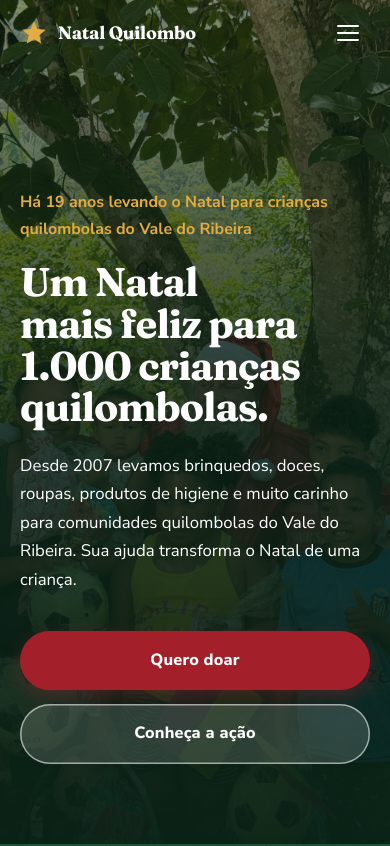
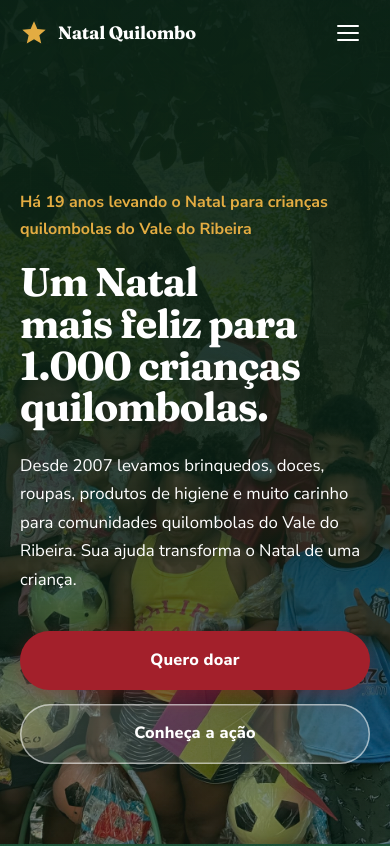
Before and after one commit to LuksFGS/Natal-Quilombo, a website: page index.html in a window 390 px wide. Shown: the top 846 px of the page. Drawn offline with Linux system fonts and the light colour scheme; no server answers.

Commit message:
Degrade verde da capa de cima para baixo

```diff
--- a/css/style.css
+++ b/css/style.css
@@ -410,8 +410,7 @@ button {
   inset: 0;
   z-index: -1;
   background:
-    linear-gradient(90deg, rgba(10, 34, 22, .96) 0%, rgba(10, 34, 22, .82) 45%, rgba(10, 34, 22, .3) 100%),
-    linear-gradient(0deg, rgba(10, 34, 22, .7) 0%, transparent 40%);
+    linear-gradient(180deg, rgba(10, 34, 22, .96) 0%, rgba(10, 34, 22, .82) 50%, rgba(10, 34, 22, .45) 100%);
 }
 
 .inicio__conteudo {
@@ -1519,7 +1518,7 @@ button {
 
   /* No celular a película escurece de baixo para cima */
   .inicio::before {
-    background: linear-gradient(0deg, rgba(10, 34, 22, .97) 0%, rgba(10, 34, 22, .85) 50%, rgba(10, 34, 22, .5) 100%);
+    background: linear-gradient(180deg, rgba(10, 34, 22, .97) 0%, rgba(10, 34, 22, .85) 50%, rgba(10, 34, 22, .5) 100%);
   }
 
   .inicio__botoes .botao {
```
